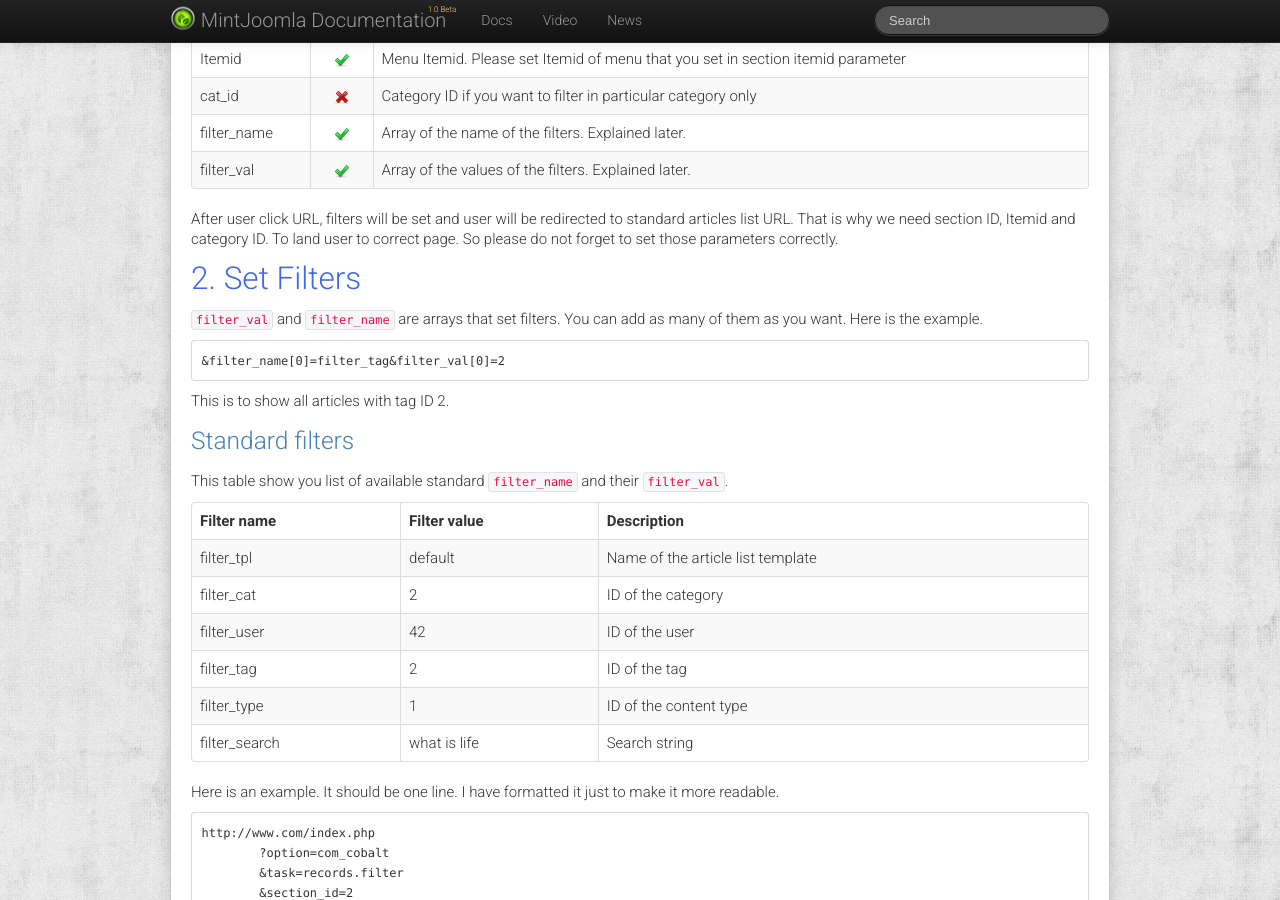
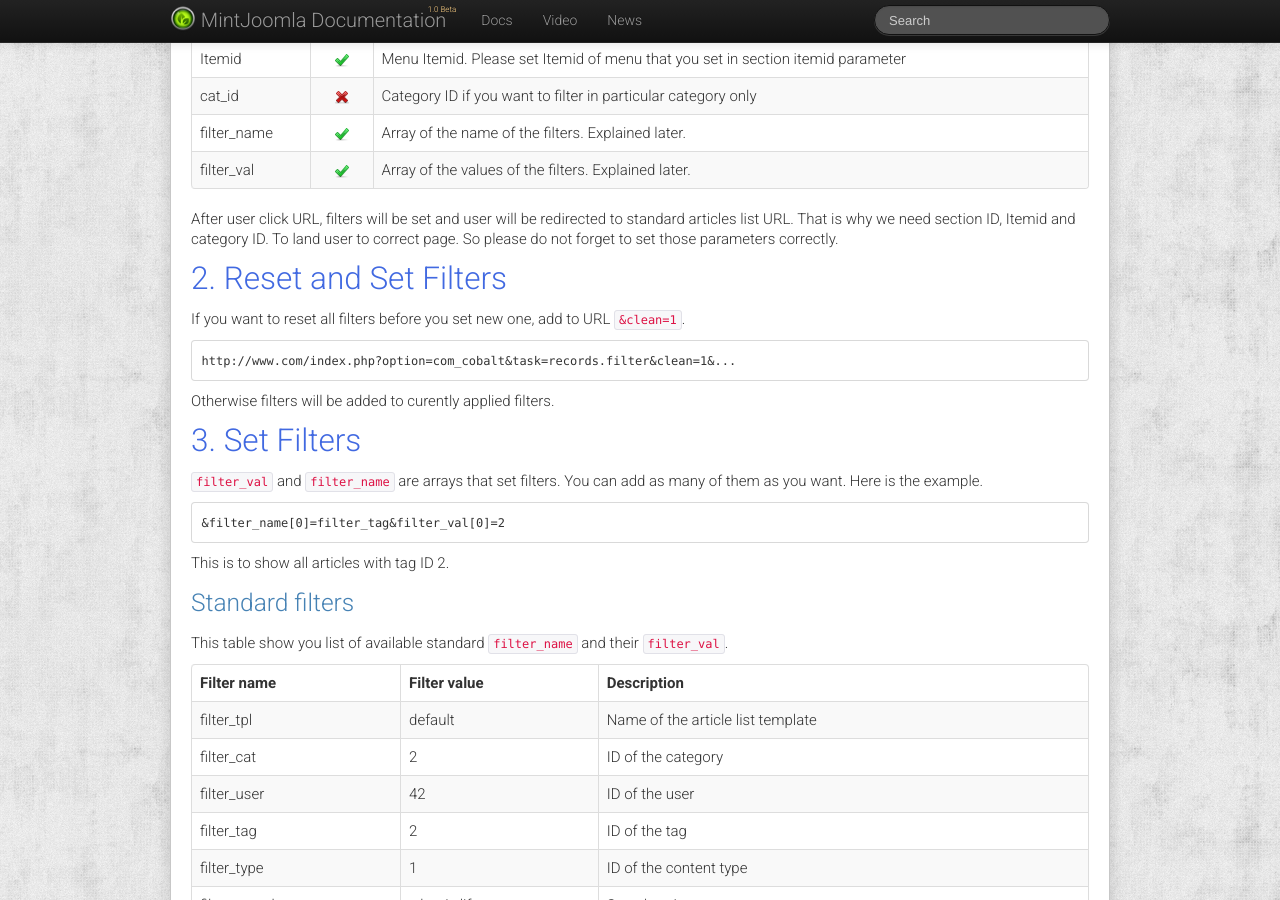
Before and after one commit to MintJoomla/MintJoomla.github.io, a Jekyll site: the page built from en/cobalt/_posts/user/2013-01-01-prefiltered-links.md, in a window 1280 px wide and 900 px high, scrolled down 544 px. Built offline with Jekyll 4.4.1, drawn with Linux system fonts in a browser that asks for light colours; comment, search, counter and statistics services are not loaded.

Commit message:
prefiltered

```diff
--- a/en/cobalt/_posts/user/2013-01-01-prefiltered-links.md
+++ b/en/cobalt/_posts/user/2013-01-01-prefiltered-links.md
@@ -29,7 +29,15 @@ filter_val			| ![Yes][1] | Array of the values of the filters. Explained later.
 
 After user click URL, filters will be set and user will be redirected to standard articles list URL. That is why we need section ID, Itemid and category ID. To land user to correct page. So please do not forget to set those parameters correctly.
 
-## 2. Set Filters
+## 2. Reset and Set Filters
+
+If you want to reset all filters before you set new one, add to URL `&clean=1`.
+
+	http://www.com/index.php?option=com_cobalt&task=records.filter&clean=1&...
+
+Otherwise filters will be added to curently applied filters.
+
+## 3. Set Filters
 
 `filter_val` and `filter_name` are arrays that set filters. You can add as many of them as you want. Here is the example.
 
```
